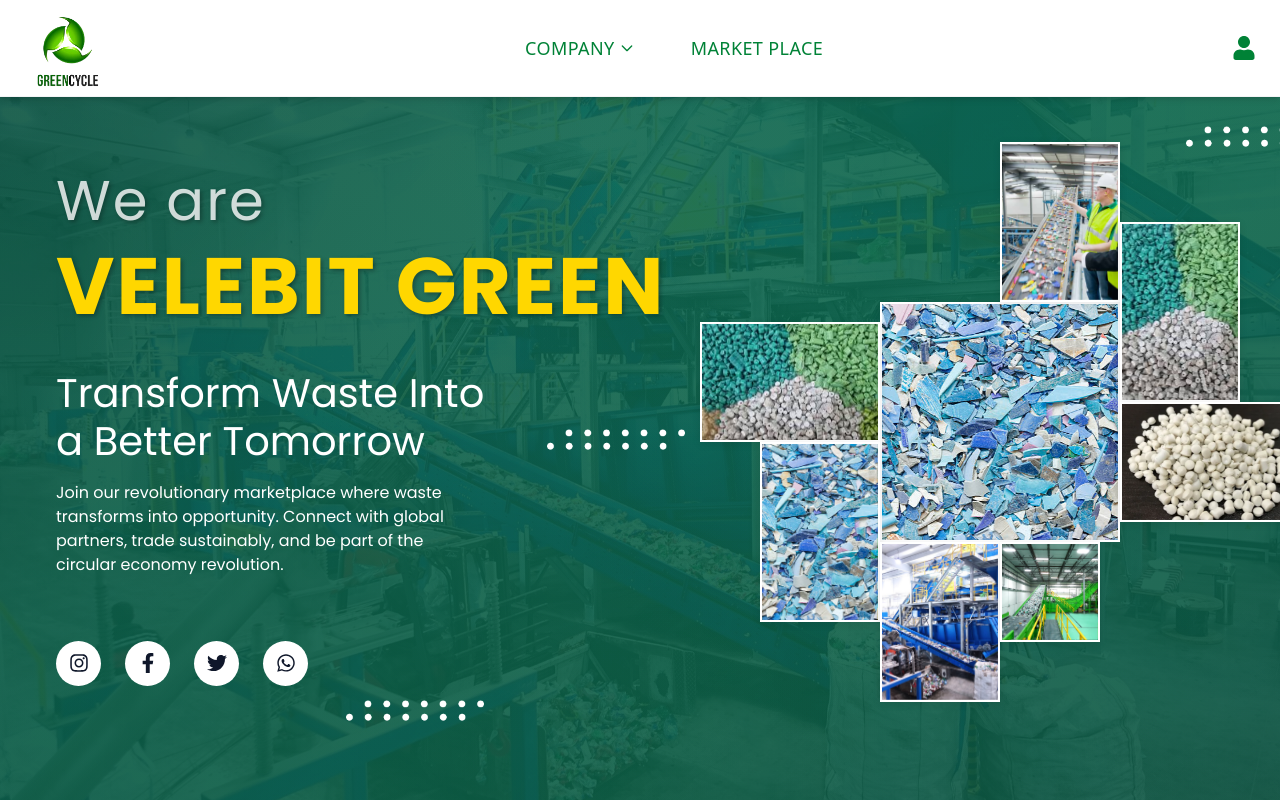
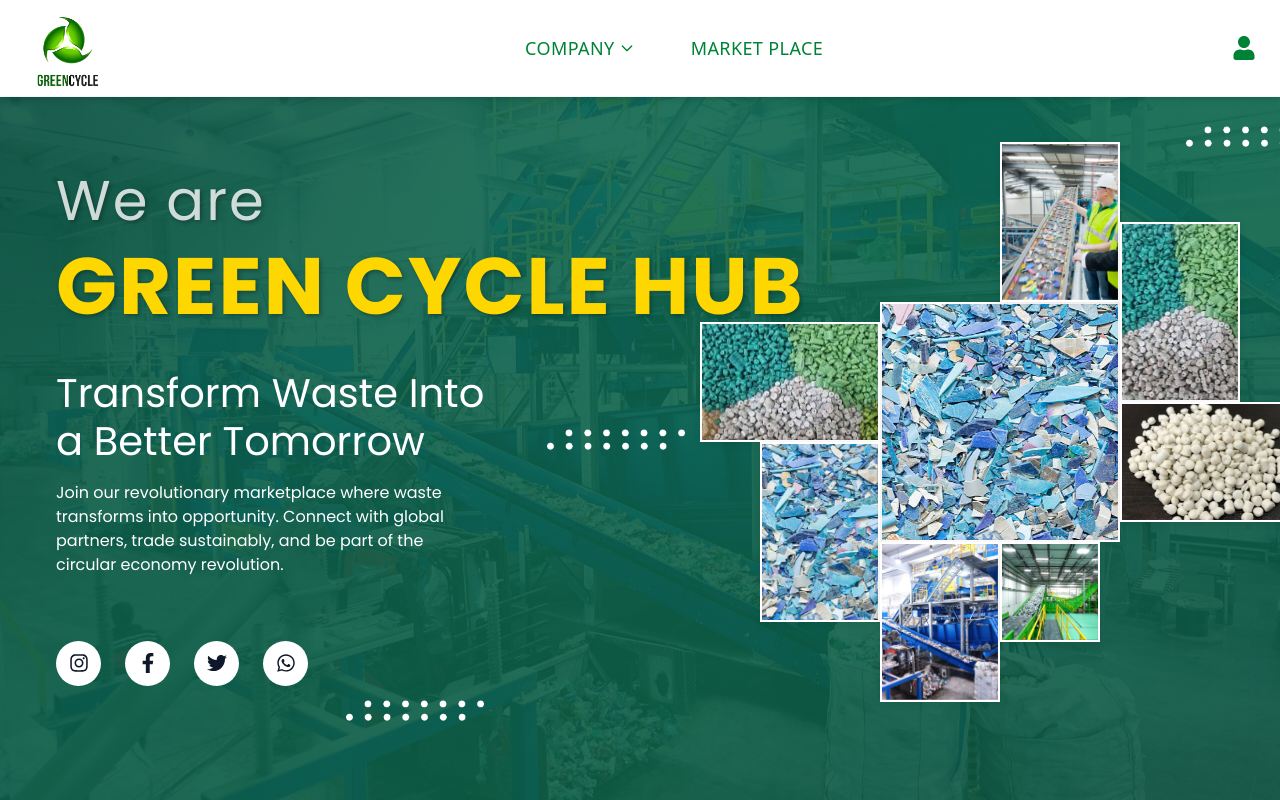
Before and after one commit to blackhorse2807/new-rpp, a Next.js app: page / in a window 1280 px wide. Shown: the top 800 px of the page. Built offline with nearby package versions, Linux system fonts and the light colour scheme.

Commit message:
Update page.tsx

```diff
--- a/src/app/page.tsx
+++ b/src/app/page.tsx
@@ -144,7 +144,7 @@
           <h1 className={styles.hero_h1}>
             <span className={styles.static_text}>We are</span>
             <div className={styles.typing_wrapper}>
-              <span className={styles.typing_text}>VELEBIT GREEN</span>
+              <span className={styles.typing_text}>GREEN CYCLE HUB</span>
             </div>
           </h1>
           <h2 className={styles.hero_h2}>Transform Waste Into a Better Tomorrow</h2>
```
